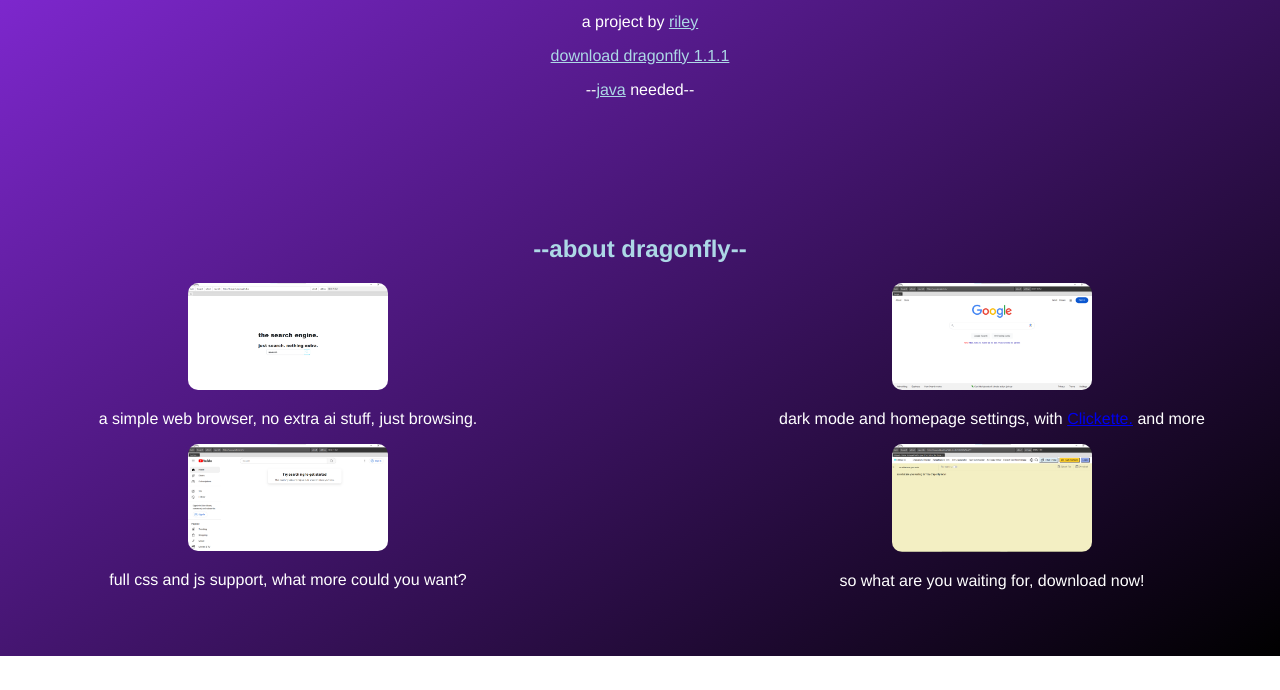
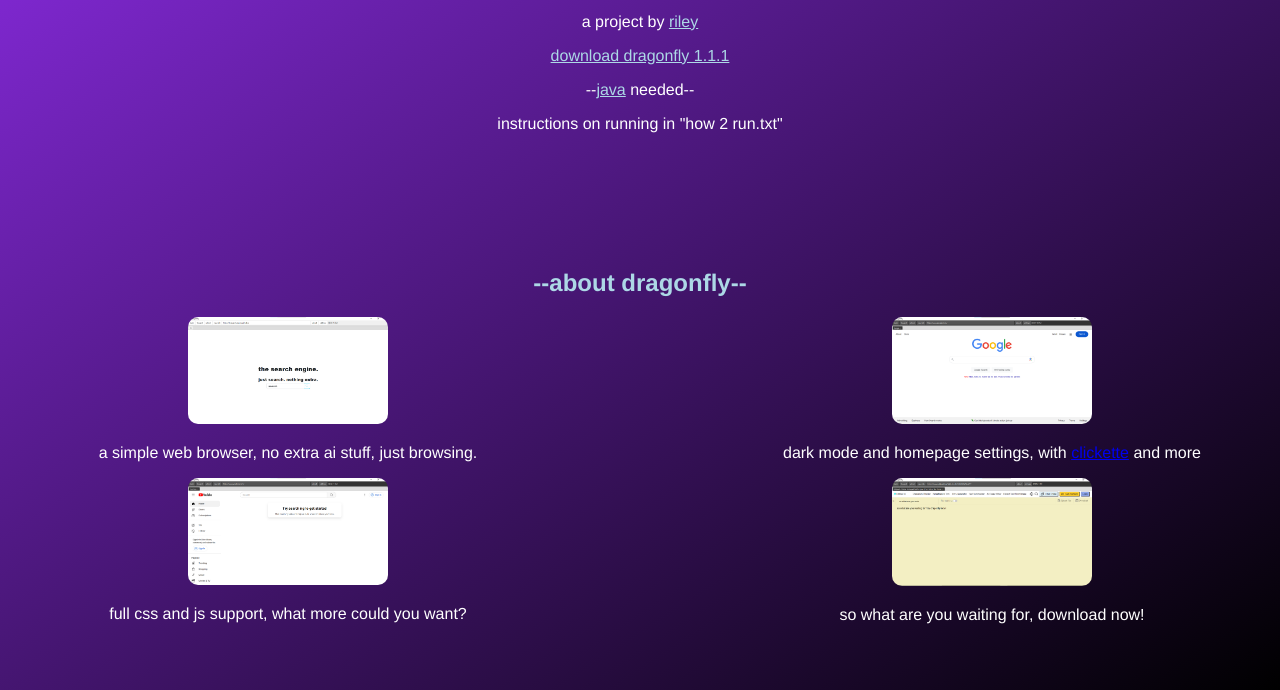
Before and after one commit to rileeyyy/dragonfly, a plain HTML site: page index.html in a window 1280 px wide. Shown: the part 151-841 px from the top of the page. Before the commit the page ends 807 px from the top, so only its background shows below. Drawn offline with Linux system fonts and the light colour scheme.

Commit message:
Update index.html

```diff
--- a/index.html
+++ b/index.html
@@ -107,8 +107,9 @@
         <h1>dragonfly.</h1>
         <p>don't just surf the web, fly the web.</p>
         <p>a project by <a href="https://rileeyyy.github.io">riley</a></p>
-        <a href="https://drive.google.com/file/d/1C3Cj0tlaYtfGYIhkdPYLF2SvdTvjm6wO/view">download dragonfly 1.1.1</a>
+        <a href="https://drive.google.com/file/d/1bXhtCFTnrWHezF8_LSUjf5anpIhSgLO2/view">download dragonfly 1.1.1</a>
         <p>--<a href="https://www.java.com/en/">java</a> needed--</p>
+        <p>instructions on running in "how 2 run.txt"</p>
     </header>
 
     <section id="about">
@@ -119,7 +120,7 @@
         </div>
         <div class="slide">
             <img src="img2.png" alt="dark mode and homepage settings">
-            <p>dark mode and homepage settings, with <a href="https://clickette.net">Clickette.</a> and more</p>
+            <p>dark mode and homepage settings, with <a href="https://search.clickette.net">clickette</a> and more</p>
         </div>
         <div class="slide">
             <img src="img3.png" alt="full css and js support">
```
